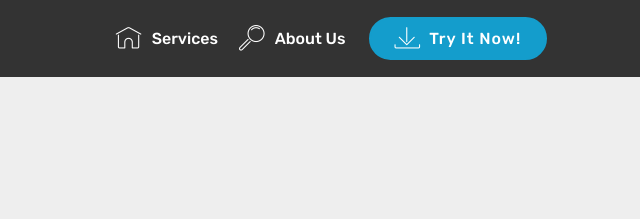
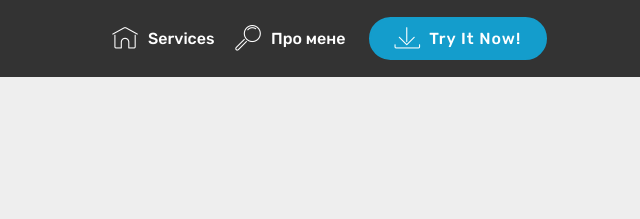
Before and after one commit to Nicholas-ua/wallpaper, a plain HTML site: page index.html in a window 1280 px wide. Shown: the top 219 px of the page, 640-1280 px from the left. Drawn offline with Linux system fonts and the light colour scheme; files whose address does not match are found by name.

Commit message:
Initial 02

```diff
--- a/index.html
+++ b/index.html
@@ -59,7 +59,7 @@
                 <li class="nav-item">
                     <a class="nav-link link text-white display-4" href="https://mobirise.com">
                         <span class="mbri-search mbr-iconfont mbr-iconfont-btn"></span>
-                        About Us
+                        Про мене
                     </a>
                 </li></ul>
             <div class="navbar-buttons mbr-section-btn"><a class="btn btn-sm btn-primary display-4" href="https://mobirise.com">
```
